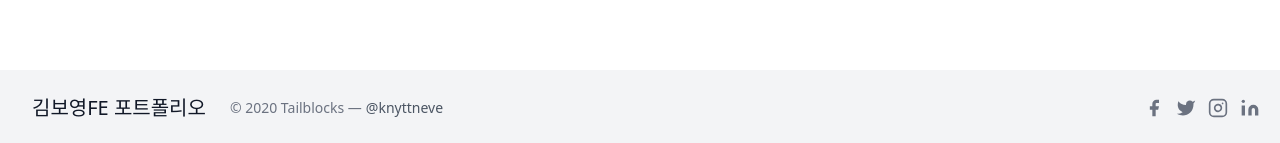
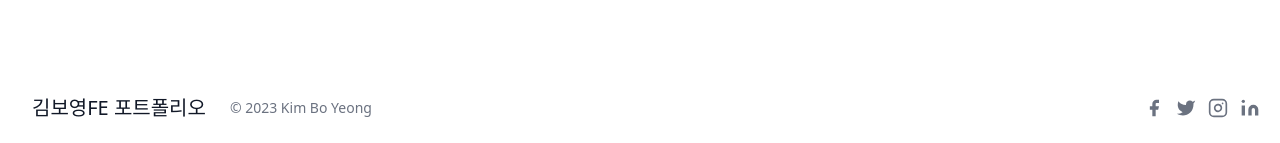
Before and after one commit to suga-ming/nextJs-portfolio, a Next.js app: page / in a window 1280 px wide. Shown: the part 810-953 px from the top of the page. Built offline with nearby package versions, Linux system fonts and the light colour scheme.

Commit message:
Style(footer):dark theme

```diff
--- a/components/footer.js
+++ b/components/footer.js
@@ -3,8 +3,8 @@ import Link from "next/link";
 export default function Footer() {
   return (
     <>
-      <footer className="text-gray-600 body-font">
-        <div className="bg-gray-100">
+      <footer className="body-font">
+        <div className="">
           <div className="container px-5 py-6 mx-auto flex items-center sm:flex-row flex-col">
             <Link legacyBehavior href="/">
               <a className="flex title-font font-medium items-center md:justify-start justify-center text-gray-900">
@@ -12,23 +12,15 @@ export default function Footer() {
               </a>
             </Link>
             <p className="text-sm text-gray-500 sm:ml-6 sm:mt-0 mt-4">
-              © 2020 Tailblocks —
-              <a
-                href="https://twitter.com/knyttneve"
-                rel="noopener noreferrer"
-                className="text-gray-600 ml-1"
-                target="_blank"
-              >
-                @knyttneve
-              </a>
+              © 2023 Kim Bo Yeong
             </p>
             <span className="inline-flex sm:ml-auto sm:mt-0 mt-4 justify-center sm:justify-start">
               <a className="text-gray-500">
                 <svg
                   fill="currentColor"
-                  stroke-linecap="round"
-                  stroke-linejoin="round"
-                  stroke-width="2"
+                  strokeLinecap="round"
+                  strokeLinejoin="round"
+                  strokeWidth="2"
                   className="w-5 h-5"
                   viewBox="0 0 24 24"
                 >
@@ -38,9 +30,9 @@ export default function Footer() {
               <a className="ml-3 text-gray-500">
                 <svg
                   fill="currentColor"
-                  stroke-linecap="round"
-                  stroke-linejoin="round"
-                  stroke-width="2"
+                  strokeLinecap="round"
+                  strokeLinejoin="round"
+                  strokeWidth="2"
                   className="w-5 h-5"
                   viewBox="0 0 24 24"
                 >
@@ -51,9 +43,9 @@ export default function Footer() {
                 <svg
                   fill="none"
                   stroke="currentColor"
-                  stroke-linecap="round"
-                  stroke-linejoin="round"
-                  stroke-width="2"
+                  strokeLinecap="round"
+                  strokeLinejoin="round"
+                  strokeWidth="2"
                   className="w-5 h-5"
                   viewBox="0 0 24 24"
                 >
@@ -65,9 +57,9 @@ export default function Footer() {
                 <svg
                   fill="currentColor"
                   stroke="currentColor"
-                  stroke-linecap="round"
-                  stroke-linejoin="round"
-                  stroke-width="0"
+                  strokeLinecap="round"
+                  strokeLinejoin="round"
+                  strokeWidth="0"
                   className="w-5 h-5"
                   viewBox="0 0 24 24"
                 >
```
